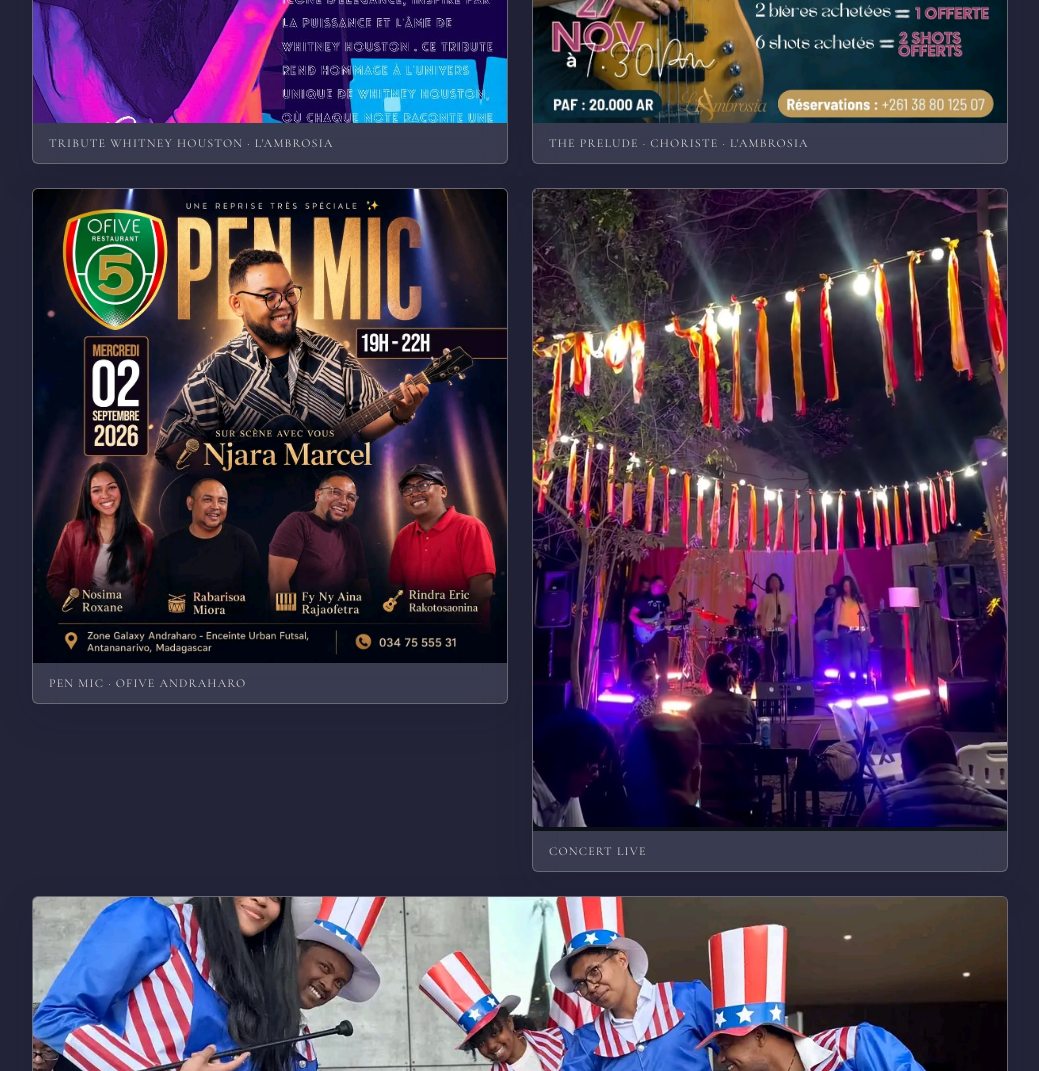
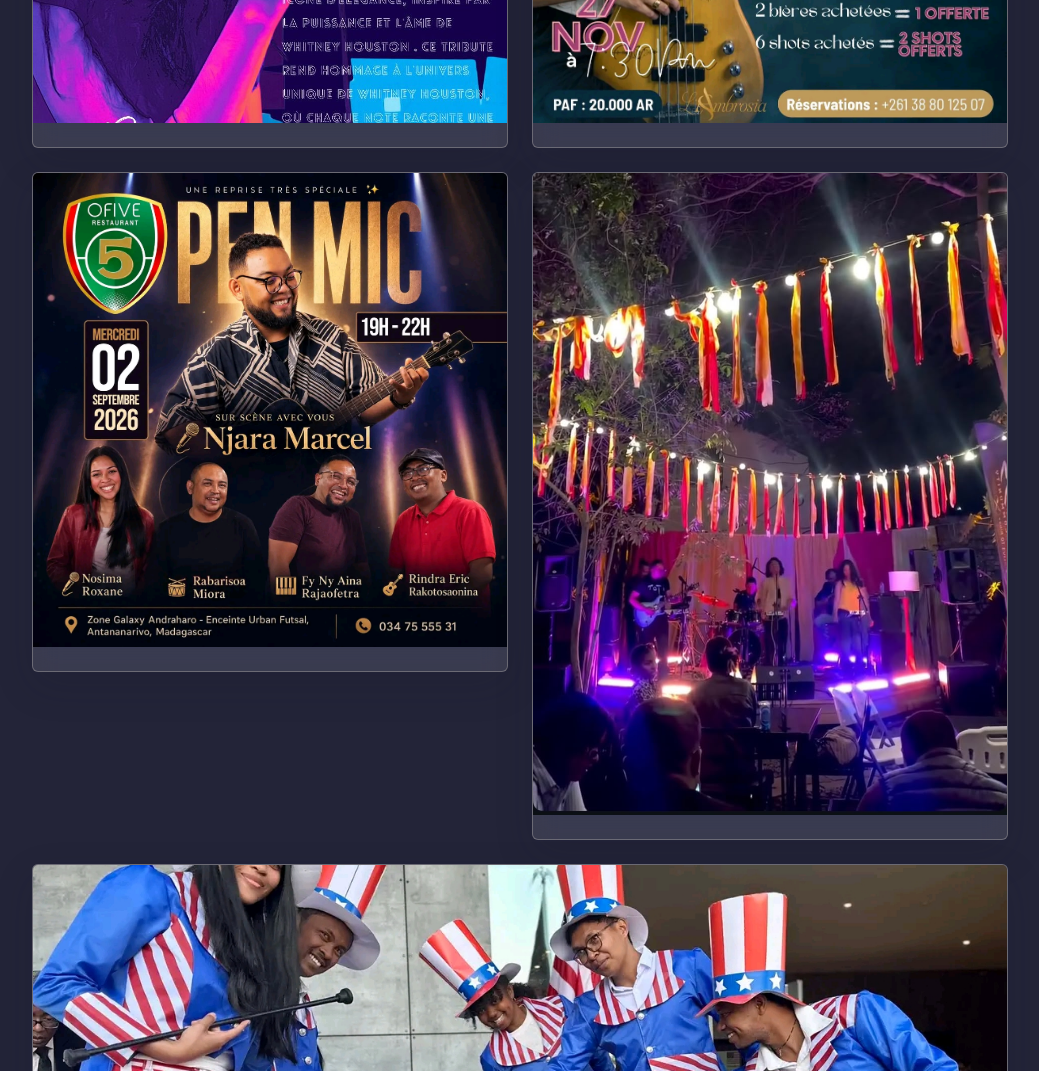
Before and after one commit to LicorneTools/nosimaroxane, a plain HTML site: page index.html in a window 1280 px wide. Shown: the part 5160-6231 px from the top of the page, without its empty margins (120-1159 px from the left). Drawn offline with nearby package versions, Linux system fonts and the light colour scheme.

Commit message:
Update index.html

```diff
--- a/index.html
+++ b/index.html
@@ -393,25 +393,25 @@
                     <!-- Ambrosia : Whitney Houston tribute -->
                     <div class="media-card cursor-pointer overflow-hidden rounded-md bg-cardBg border border-neutral-800" onclick="openMediaModal('image', 'whitney-tribute.jpg')">
                         <img src="whitney-tribute.jpg" alt="Tribute Whitney Houston à L'Ambrosia" class="w-full h-auto object-contain" onerror="this.onerror=null; this.src='https://placehold.co/600x800/0d0f14/333333?text=Tribute';">
-                        <p class="px-4 py-3 text-xs tracking-widest uppercase text-gray-500">Tribute Whitney Houston · L'Ambrosia</p>
+                        <p class="px-4 py-3 text-xs tracking-widest uppercase text-gray-500"></p>
                     </div>
 
                     <!-- Ambrosia : The Prelude -->
                     <div class="media-card cursor-pointer overflow-hidden rounded-md bg-cardBg border border-neutral-800" onclick="openMediaModal('image', 'the-prelude-ambrosia.jpg')">
                         <img src="the-prelude-ambrosia.jpg" alt="The Prelude à L'Ambrosia" class="w-full h-auto object-contain" onerror="this.onerror=null; this.src='https://placehold.co/600x800/0d0f14/333333?text=Prelude';">
-                        <p class="px-4 py-3 text-xs tracking-widest uppercase text-gray-500">The Prelude · Choriste · L'Ambrosia</p>
+                        <p class="px-4 py-3 text-xs tracking-widest uppercase text-gray-500"></p>
                     </div>
 
                     <!-- OFive -->
                     <div class="media-card cursor-pointer overflow-hidden rounded-md bg-cardBg border border-neutral-800" onclick="openMediaModal('image', 'pen-mic-ofive.jpg')">
                         <img src="pen-mic-ofive.jpg" alt="Pen Mic à OFive Andraharo" class="w-full h-auto object-contain" onerror="this.onerror=null; this.src='https://placehold.co/800x800/0d0f14/333333?text=OFive';">
-                        <p class="px-4 py-3 text-xs tracking-widest uppercase text-gray-500">Pen Mic · OFive Andraharo</p>
+                        <p class="px-4 py-3 text-xs tracking-widest uppercase text-gray-500"></p>
                     </div>
 
                     <!-- Concert -->
                     <div class="media-card cursor-pointer overflow-hidden rounded-md bg-cardBg border border-neutral-800" onclick="openMediaModal('image', 'concert-live.jpg')">
                         <img src="concert-live.jpg" alt="Concert en plein air" class="w-full h-auto object-contain" onerror="this.onerror=null; this.src='https://placehold.co/600x800/0d0f14/333333?text=Concert';">
-                        <p class="px-4 py-3 text-xs tracking-widest uppercase text-gray-500">Concert live</p>
+                        <p class="px-4 py-3 text-xs tracking-widest uppercase text-gray-500"></p>
                     </div>
                 </div>
 
```
